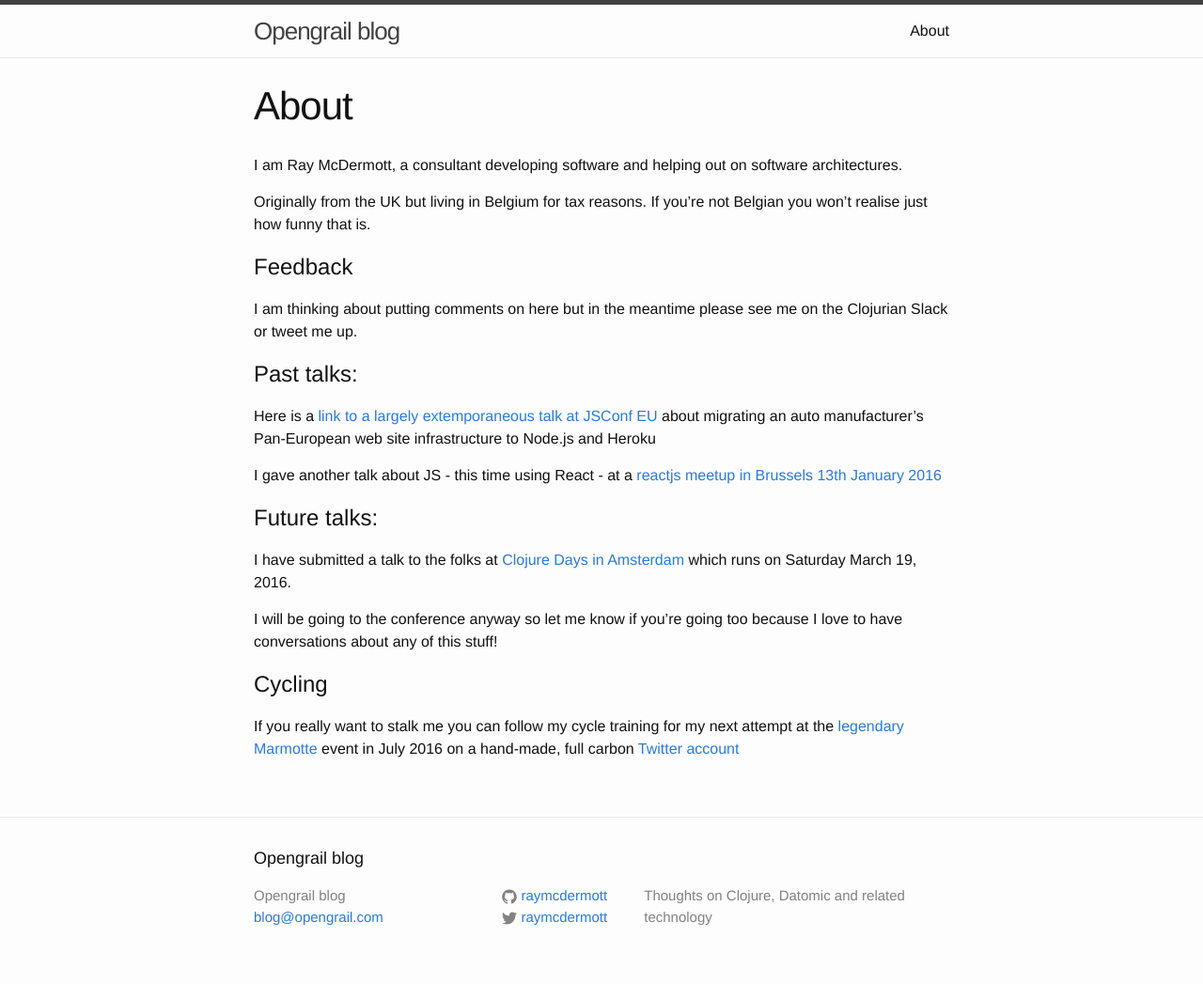
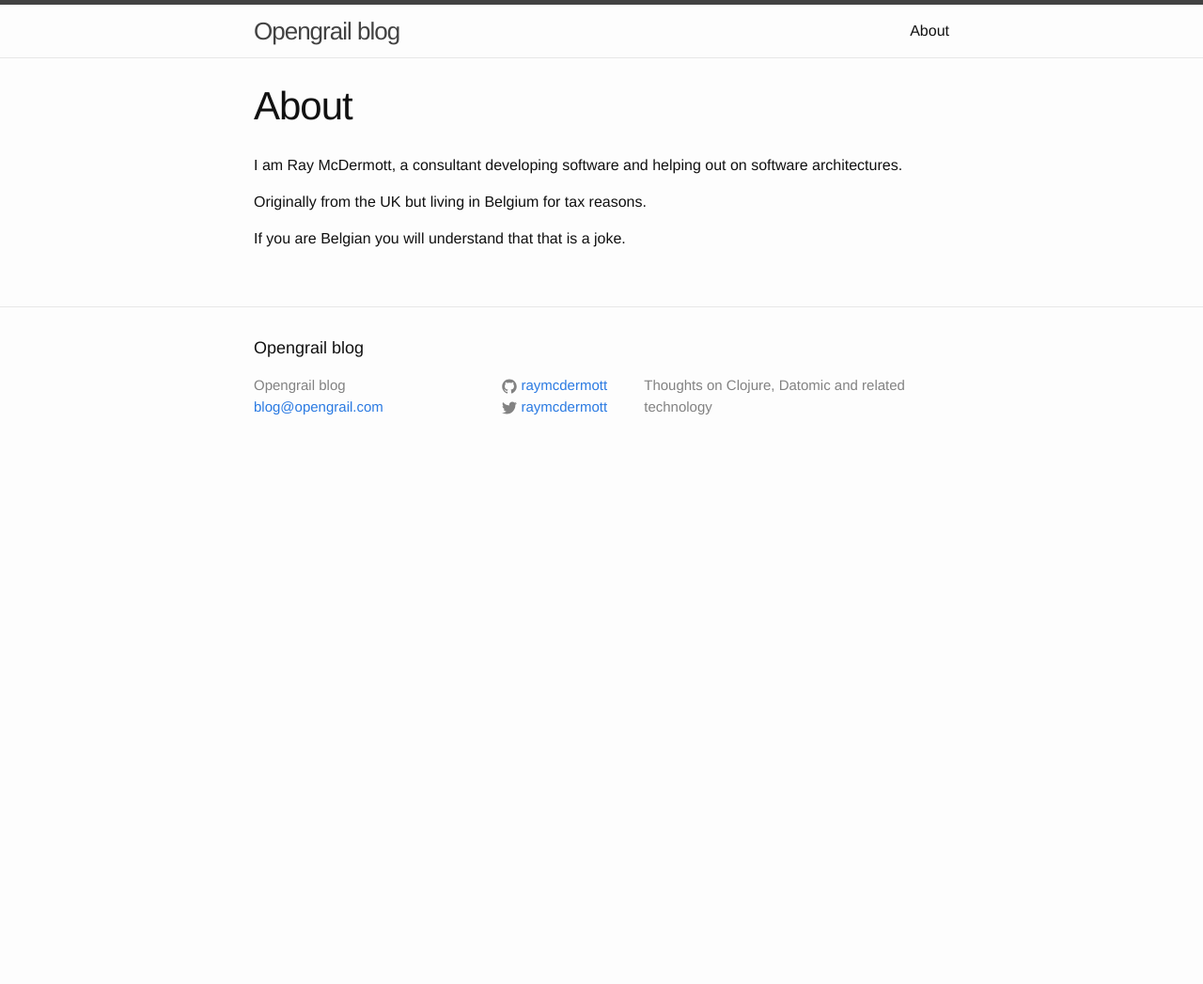
Before and after one commit to opengrail/opengrail.github.io, a Jekyll site: the page built from about.md, in a window 1280 px wide. Shown: the whole page at 94% size. Built offline with Jekyll 4.4.1, drawn with Linux system fonts in a browser that asks for light colours; after the commit the page ends 900 px from its top, so only the background shows below that.

Commit message:
number-text

```diff
--- a/about.md
+++ b/about.md
@@ -6,32 +6,6 @@ permalink: /about/
 
 I am Ray McDermott, a consultant developing software and helping out on software architectures.
 
-Originally from the UK but living in Belgium for tax reasons. If you're not Belgian you won't realise just how funny that is.
+Originally from the UK but living in Belgium for tax reasons.
 
-# Feedback
-
-I am thinking about putting comments on here but in the meantime please see me on the Clojurian Slack or tweet me up.
-
-# Past talks:
-
-Here is a [link to a largely extemporaneous talk at JSConf EU][js-conf] about migrating an auto manufacturer's Pan-European web site infrastructure to Node.js and Heroku
-
-I gave another talk about JS - this time using React - at a [reactjs meetup in Brussels 13th January 2016][react-js]
-
-# Future talks:
-
-I have submitted a talk to the folks at [Clojure Days in Amsterdam][clojure-days] which runs on Saturday March 19, 2016.
-
-I will be going to the conference anyway so let me know if you're going too because I love to have conversations about any of this stuff!
-
-# Cycling
-
-If you really want to stalk me you can follow my cycle training for my next attempt at the [legendary Marmotte][marmotte] event in July 2016 on a hand-made, full carbon [Twitter account][rays-bike]
-
-
-[cloj-tv]: https://www.youtube.com/user/ClojureTV
-[js-conf]: https://www.youtube.com/watch?v=JlRHyg60vvI
-[react-js]: https://www.youtube.com/watch?v=u07thvFbBvw
-[clojure-days]: http://www.ticketbase.com/events/dutch-clojure-days-2016
-[marmotte]: http://www.sport.be/marmottegranfondoseries/en/
-[rays-bike]: https://twitter.com/raymondos_bike
+If you are Belgian you will understand that that is a joke.
```
Also changed, not shown: _drafts/mirage-dd.md (+7 -16 lines), 2 other files.
